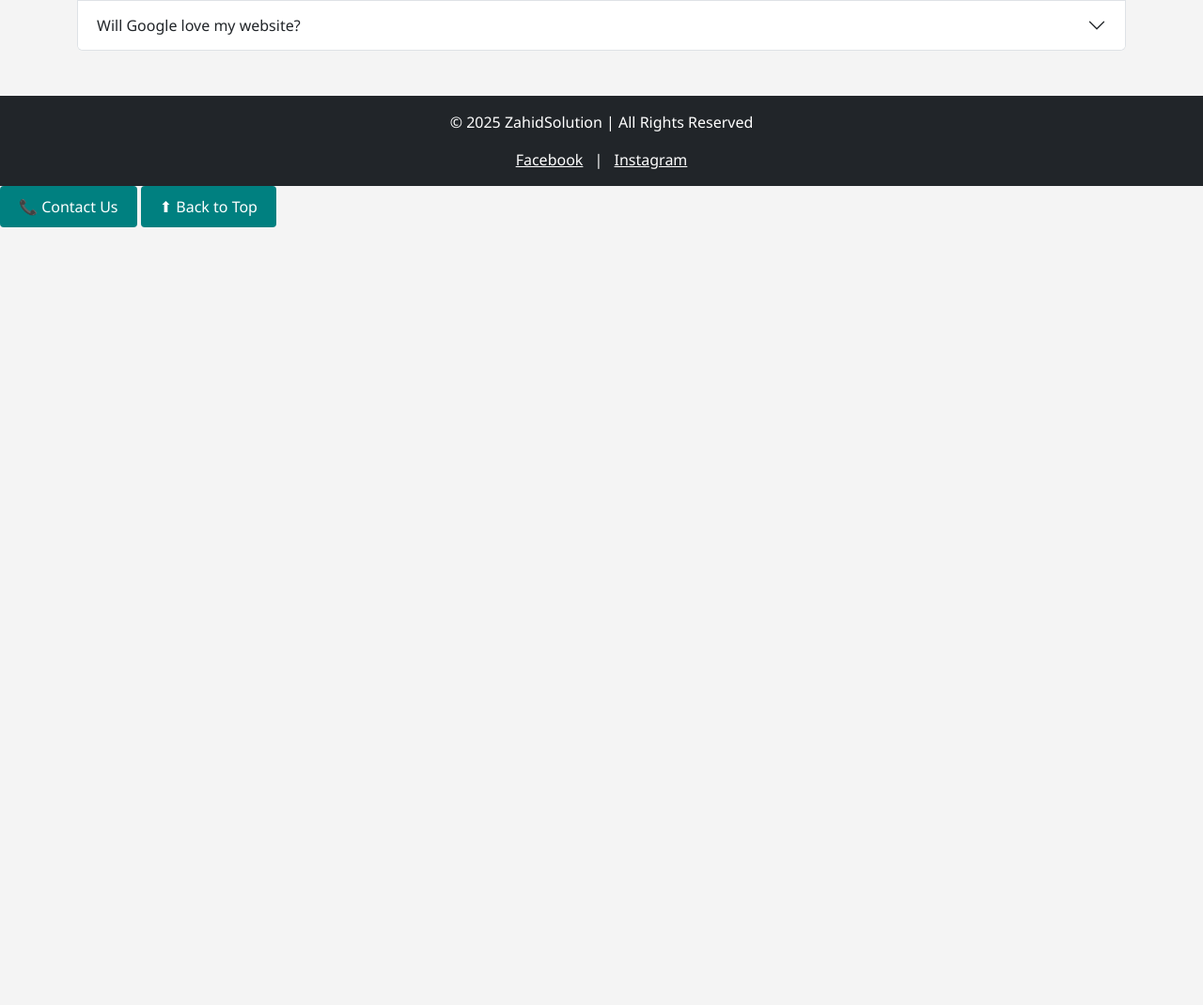
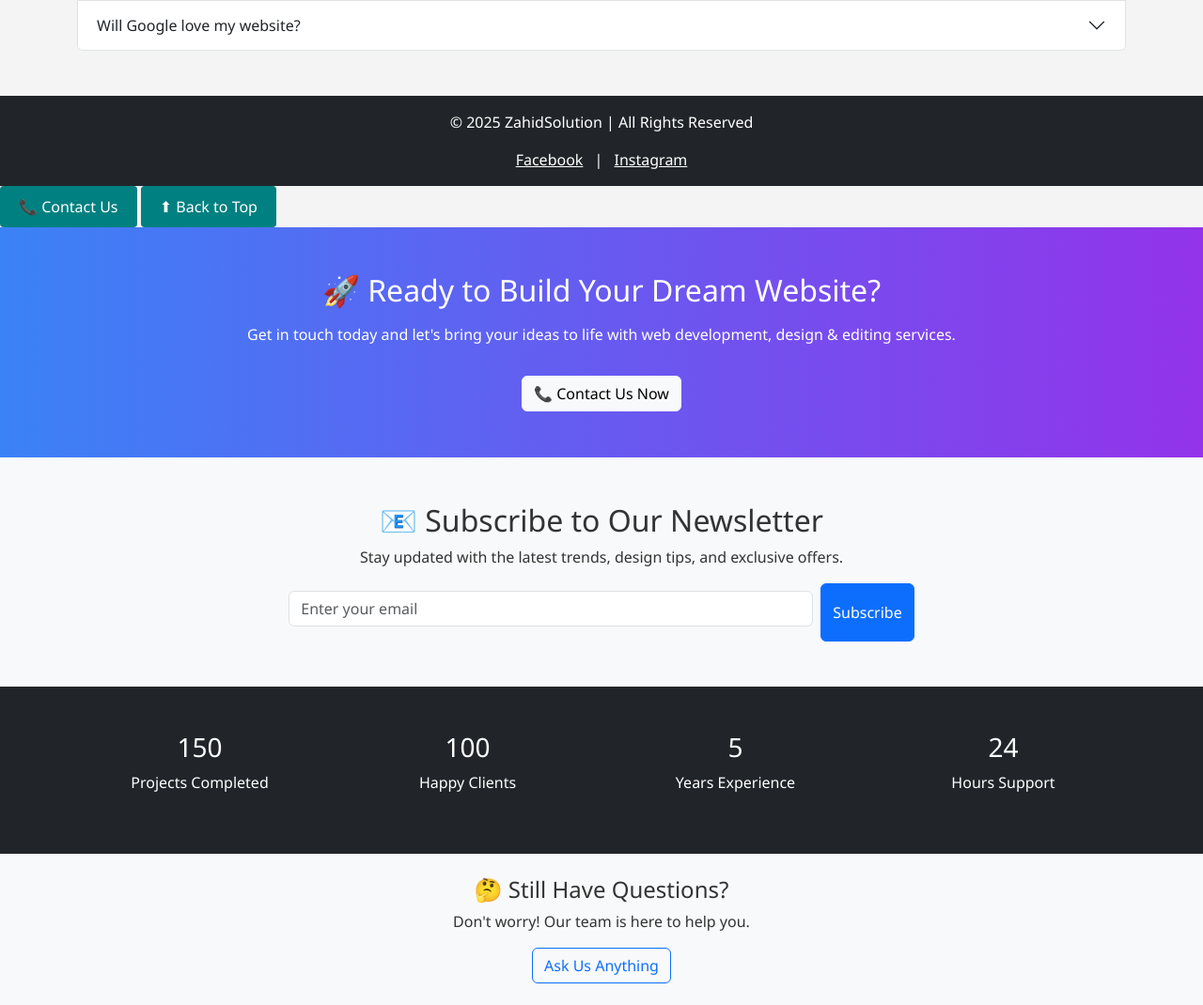
Before and after one commit to zahidsolution/zahidsolution, a Flask app: page / in a window 1280 px wide. Shown: the part 1539-2609 px from the top of the page at 94% size. Before the commit the page ends 1781 px from the top, so only its background shows below. Run offline with Flask 3, Linux system fonts and the light colour scheme.

Commit message:
Update index.html

```diff
--- a/templates/index.html
+++ b/templates/index.html
@@ -372,3 +372,84 @@
 </script>
 </body>
     </html>
+<!-- Call-To-Action (CTA) Section -->
+<section class="cta-section text-center py-5" style="background: linear-gradient(90deg,#3b82f6,#9333ea); color: white;">
+    <div class="container" data-aos="zoom-in">
+        <h2>🚀 Ready to Build Your Dream Website?</h2>
+        <p class="mt-3">Get in touch today and let's bring your ideas to life with web development, design & editing services.</p>
+        <a href="/contact" class="btn btn-light mt-3">📞 Contact Us Now</a>
+    </div>
+</section>
+
+<!-- Newsletter Subscription -->
+<section class="newsletter-section text-center py-5 bg-light">
+    <div class="container" data-aos="fade-up">
+        <h2>📧 Subscribe to Our Newsletter</h2>
+        <p>Stay updated with the latest trends, design tips, and exclusive offers.</p>
+        <form class="d-flex justify-content-center mt-3">
+            <input type="email" class="form-control w-50 me-2" placeholder="Enter your email" required>
+            <button class="btn btn-primary">Subscribe</button>
+        </form>
+    </div>
+</section>
+
+<!-- Animated Stats -->
+<section class="stats-section text-center py-5 bg-dark text-white">
+    <div class="container">
+        <div class="row">
+            <div class="col-md-3" data-aos="fade-up">
+                <h3 class="counter" data-target="150">0</h3>
+                <p>Projects Completed</p>
+            </div>
+            <div class="col-md-3" data-aos="fade-up">
+                <h3 class="counter" data-target="100">0</h3>
+                <p>Happy Clients</p>
+            </div>
+            <div class="col-md-3" data-aos="fade-up">
+                <h3 class="counter" data-target="5">0</h3>
+                <p>Years Experience</p>
+            </div>
+            <div class="col-md-3" data-aos="fade-up">
+                <h3 class="counter" data-target="24">0</h3>
+                <p>Hours Support</p>
+            </div>
+        </div>
+    </div>
+</section>
+
+<!-- FAQ Contact Prompt -->
+<section class="help-section text-center py-4 bg-light">
+    <div class="container" data-aos="fade-up">
+        <h4>🤔 Still Have Questions?</h4>
+        <p>Don't worry! Our team is here to help you.</p>
+        <a href="/contact" class="btn btn-outline-primary">Ask Us Anything</a>
+    </div>
+</section>
+
+<!-- Google Map -->
+<section class="map-section">
+    <iframe
+        src="https://www.google.com/maps/embed?pb=YOUR_GOOGLE_MAP_LINK"
+        width="100%" height="300" style="border:0;" allowfullscreen="" loading="lazy">
+    </iframe>
+</section>
+
+<script>
+    // Counter Animation
+    const counters = document.querySelectorAll('.counter');
+    counters.forEach(counter => {
+        counter.innerText = '0';
+        const updateCounter = () => {
+            const target = +counter.getAttribute('data-target');
+            const current = +counter.innerText;
+            const increment = target / 100;
+            if (current < target) {
+                counter.innerText = Math.ceil(current + increment);
+                setTimeout(updateCounter, 30);
+            } else {
+                counter.innerText = target;
+            }
+        };
+        updateCounter();
+    });
+</script>
```
